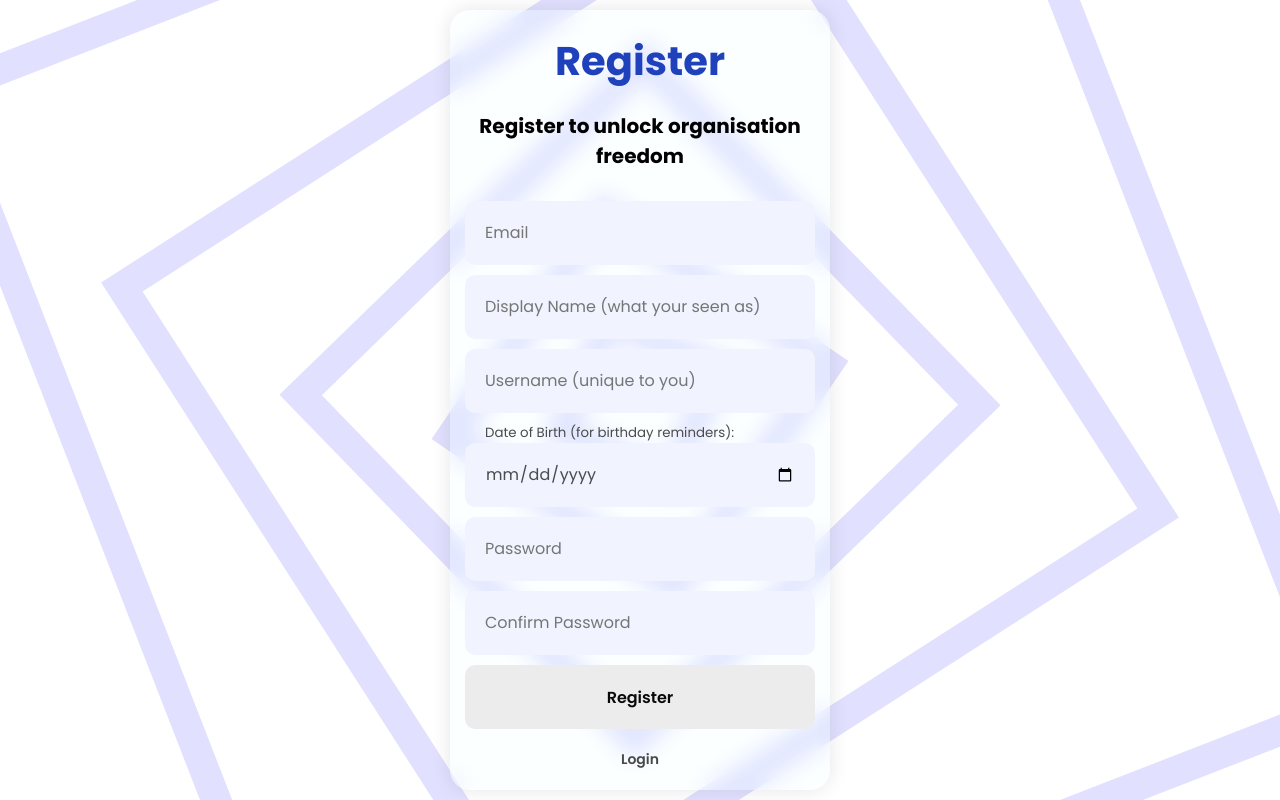
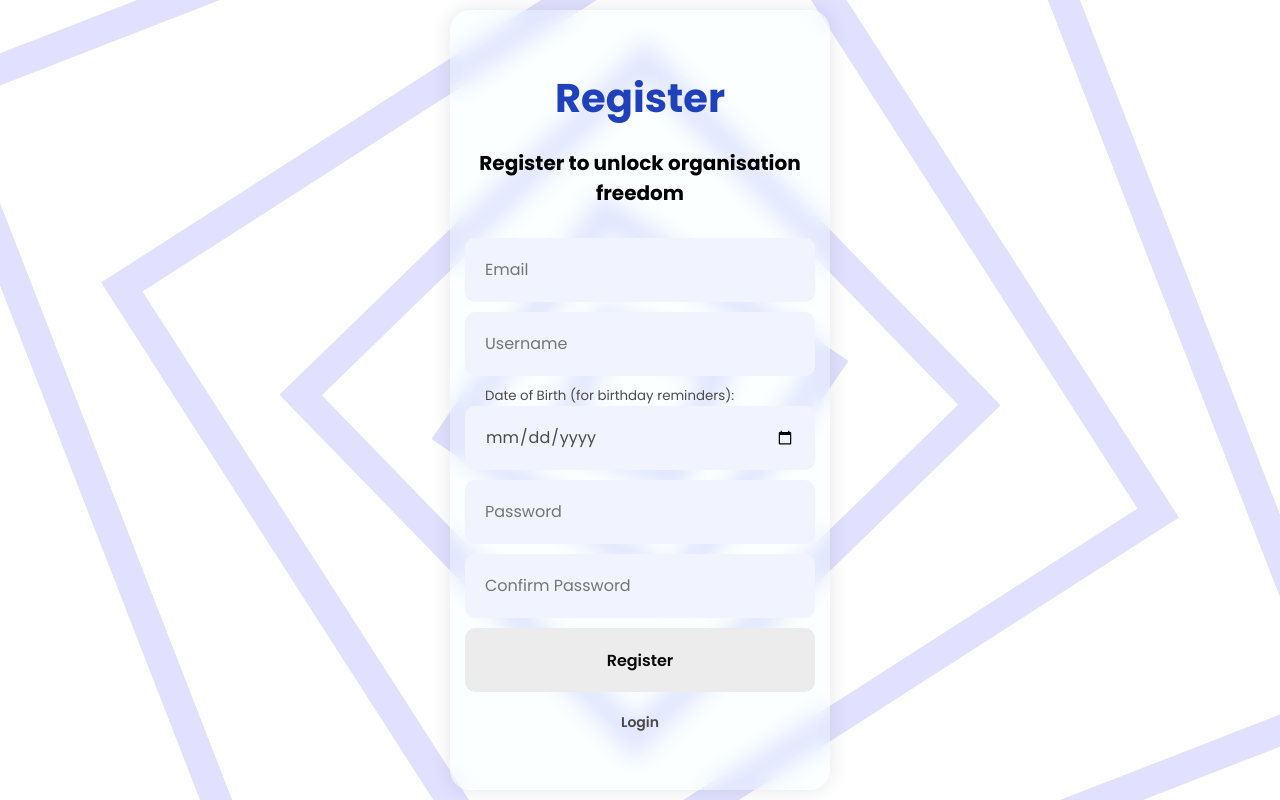
Before and after one commit to reivaxFast/flask-app, a Flask app: page /register in a window 1280 px wide. Run offline with Flask 3, Linux system fonts and the light colour scheme; parts of the project's set-up code (start-up, migrations or seed data) failed here and were passed over.

Commit message:
Refactor user model and authentication: remove display name, update session handling to use email, and adjust form inputs for registration and password update.

```diff
--- a/app.py
+++ b/app.py
@@ -12,8 +12,7 @@ db = SQLAlchemy(app)
 class User(db.Model):
     id = db.Column(db.Integer, primary_key=True)
     email = db.Column(db.String(150), unique=True, nullable=False)
-    username = db.Column(db.String(150), unique=True, nullable=False)
-    display_name = db.Column(db.String(150), nullable=False)
+    username = db.Column(db.String(150), nullable=False)
     DOB = db.Column(db.Date, nullable=True)
     password_hash = db.Column(db.String(150), nullable=False)
 
@@ -153,8 +152,8 @@ class EventPhotos(db.Model):
 
 @app.route('/')
 def home():
-    if 'username' in session:
-        return render_template('home.html', username=session['username'])
+    if 'email' in session:
+        return render_template('home.html', email=session['email'])
     return redirect(url_for('login'))
 
 @app.route('/register', methods=['GET', 'POST'])
@@ -162,10 +161,10 @@ def register():
     if request.method == 'POST':
         email = request.form['email']
         username = request.form['username']
-        display_name = request.form['display_name']
         password = request.form['password']
+        dob = request.form['DOB']
         hashed_password = generate_password_hash(password, method='sha256')
-        new_user = User(email=email, username=username, display_name=display_name, password_hash=hashed_password)
+        new_user = User(email=email, DOB = dob, username=username, password_hash=hashed_password)
         db.session.add(new_user)
         db.session.commit()
         return redirect(url_for('login'))
@@ -173,14 +172,14 @@ def register():
 
 @app.route('/logout')
 def logout():
-    session.pop('username', None)
+    session.pop('email', None)
     return redirect(url_for('home'))
 
 @app.route('/update_password', methods=['GET', 'POST'])
 def update_password():
     if request.method == 'POST':
         password = request.form['password']
-        user = User.query.filter_by(username=session['username']).first()
+        user = User.query.filter_by(email=session['email']).first()
         user.update_password(password)
         return redirect(url_for('home'))
     return render_template('update_password.html')
@@ -192,7 +191,7 @@ def login():
         password = request.form['password']
         user = User.query.filter_by(email=email).first()
         if user and user.check_password(password):
-            session['username'] = user.username
+            session['email'] = user.email
             return redirect(url_for('home'))
         else:
             return "Invalid credentials"
--- a/templates/login.html
+++ b/templates/login.html
@@ -10,8 +10,8 @@
         <h1 id="Title" class="Title">Sign In</h1>
         <h2 id="Subtitle" class="Subtitle">You've been missed</h2>
         <form action="{{ url_for('login') }}" method="post">
-            <input type="email" class="input" name="" id="SignInEmail" placeholder="Email" required>
-            <input type="password" class="input" name="" id="SignInPassword" placeholder="Password" required>
+            <input type="email" class="input" name="email" id="SignInEmail" placeholder="Email" required>
+            <input type="password" class="input" name="password" id="SignInPassword" placeholder="Password" required>
             <input type="submit" value="Login" class="button" id="SignInButton" onclick="">
         </form>
         <a href="{{ url_for('register') }}" id="CreateLink" class="link">Register</a>
--- a/templates/register.html
+++ b/templates/register.html
@@ -10,13 +10,12 @@
         <h1 id="Title" class="Title">Register</h1>
         <h2 id="Subtitle" class="Subtitle">Register to unlock organisation freedom</h2>
         <form action="{{ url_for('register') }}" method="post">
-            <input type="email" class="input" name="" id="SignInEmail" placeholder="Email" required>
-            <input type="text" class="input" name="" id="SignInEmail" placeholder="Display Name (what your seen as)" required>
-            <input type="text" class="input" name="" id="SignInEmail" placeholder="Username (unique to you)" required>
+            <input type="email" class="input" name="email" id="SignInEmail" placeholder="Email" required>
+            <input type="text" class="input" name="username" id="SignInUsername" placeholder="Username" required>
             <small>Date of Birth (for birthday reminders):</small>
-            <input type="date" class="input" name="" id="SignInEmail" placeholder="Date of Birth (for birthday reminders)" required>
-            <input type="password" class="input" name="" id="SignInPassword" placeholder="Password" required>
-            <input type="confirmPassword" class="input" name="" id="SignInPassword" placeholder="Confirm Password" required>
+            <input type="date" class="input" name="DOB" id="SignInDOB" placeholder="Date of Birth (for birthday reminders)" required>
+            <input type="password" class="input" name="password1" id="SignInPassword" placeholder="Password" required>
+            <input type="confirmPassword" class="input" name="password2" id="SignInPassword" placeholder="Confirm Password" required>
             <input type="submit" value="Register" class="button" id="SignInButton" onclick="">
         </form>
         <a href="{{ url_for('login') }}" id="SignLink" class="link">Login</a>
--- a/templates/update_password.html
+++ b/templates/update_password.html
@@ -10,7 +10,7 @@
         <h1 id="Title" class="Title">Update Password</h1>
         <h2 id="Subtitle" class="Subtitle">You forgot your password but we haven't forgotten you!</h2>
         <form action="{{ url_for('update_password') }}" method="post">
-            <input type="email" class="input" name="" id="SignInEmail" placeholder="Email" required>
+            <input type="email" class="input" name="email" id="SignInEmail" placeholder="Email" required>
             <input type="button" value="Get OTP" class="button" id="SignInButton" onclick="getOTP()">
         </form>
         <a href="{{ url_for('register') }}" id="CreateLink" class="link">Register</a>
```
